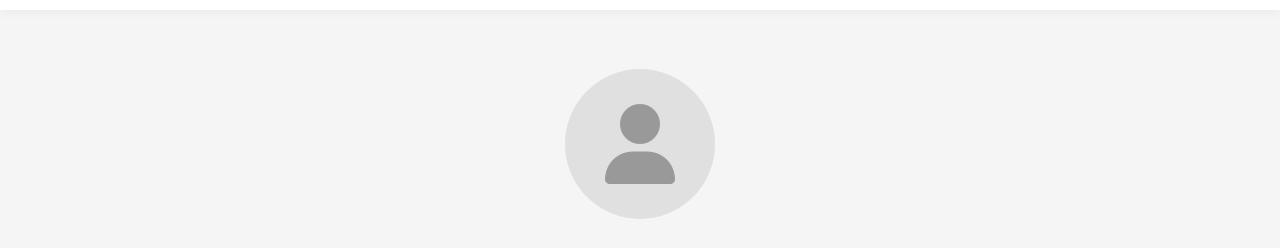
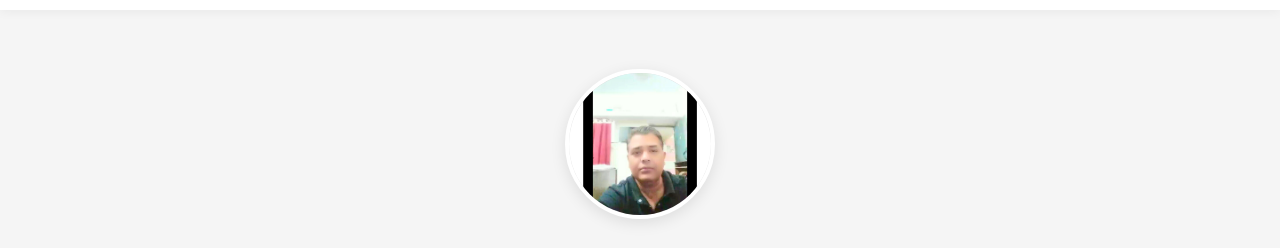
Before and after one commit to 2Tu1200/portfolio-website, a plain HTML site: page index.html in a window 1280 px wide. Shown: the part 74-322 px from the top of the page. Drawn offline with Linux system fonts and the light colour scheme.

Commit message:
Add profile picture and update styling - Replace placeholder icon with actual user photo - Update CSS for better profile image styling with border and shadow - Update todo.md to reflect completed tasks

```diff
--- a/index.html
+++ b/index.html
@@ -152,6 +152,15 @@
             display: flex;
             align-items: center;
             justify-content: center;
+            overflow: hidden;
+            border: 4px solid #fff;
+            box-shadow: 0 4px 15px rgba(0,0,0,0.1);
+        }
+
+        .profile-image img {
+            width: 100%;
+            height: 100%;
+            object-fit: cover;
         }
 
         .profile-image i {
@@ -667,7 +676,7 @@
     <section id="home" class="hero">
         <div class="hero-content">
             <div class="profile-image">
-                <i class="fas fa-user"></i>
+                <img src="profile-picture.png" alt="Sushil KS Profile Picture">
             </div>
             <h1>Sushil KS</h1>
             <h2>Workflow Automation & Business Intelligence Specialist<br>Medical Language Expert</h2>
```
Also changed, not shown: profile-picture.png (added), 1 other file.
